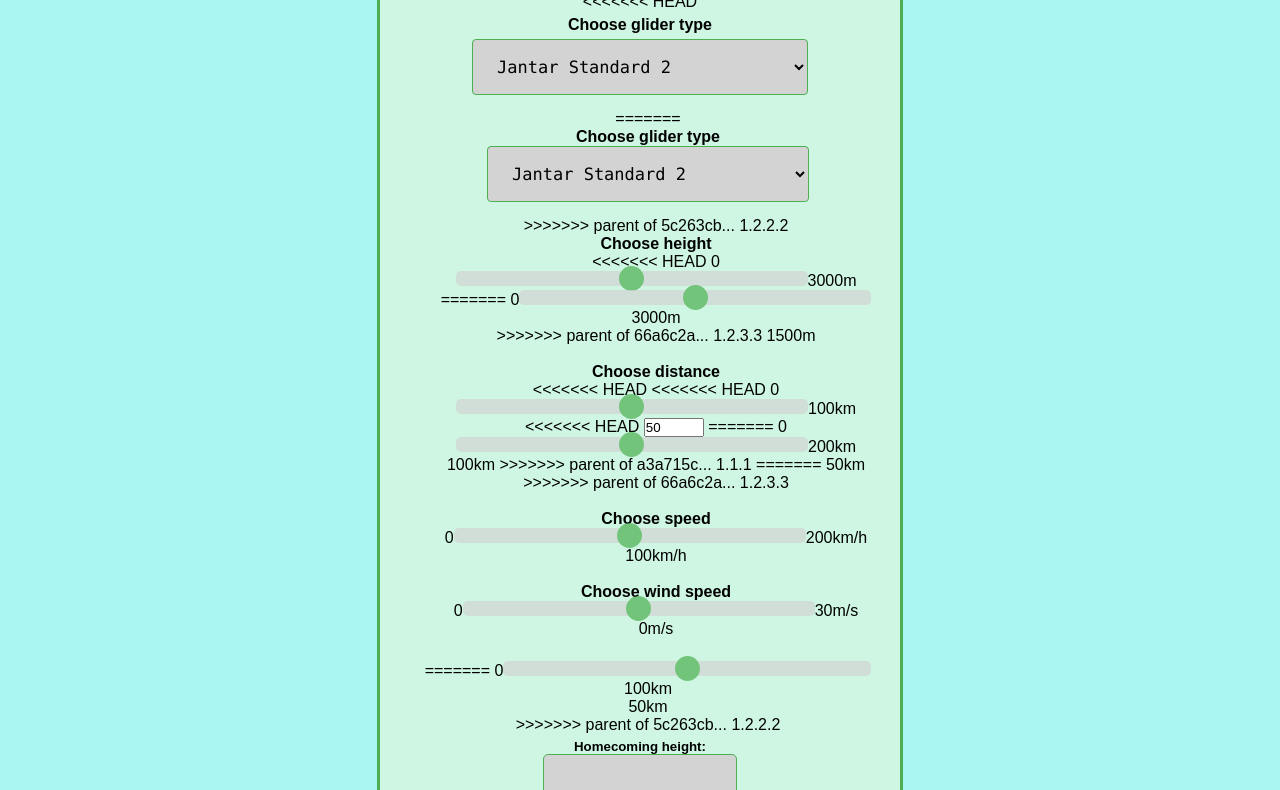
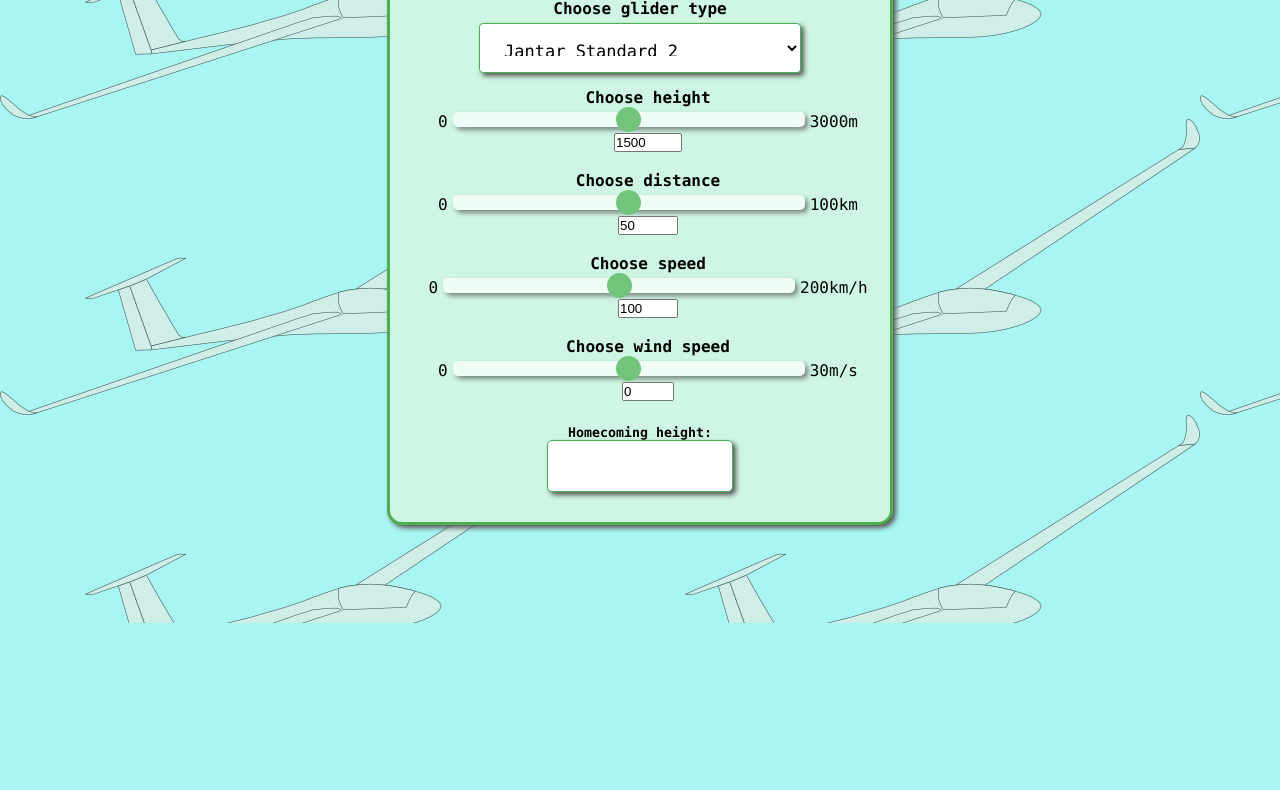
Before and after one commit to MrGuzior/Home-Glide-Calculator, a plain HTML site: page index.html in a window 1280 px wide. Shown: the part 177-967 px from the top of the page. After the commit the page ends 800 px from the top, so only its background shows below. Drawn offline with Linux system fonts and the light colour scheme.

Commit message:
1.2.3.4
Moze kurwa zadziala

```diff
--- a/HomeGlide.js
+++ b/HomeGlide.js
@@ -1,53 +1,28 @@
-<<<<<<< HEAD
-/*function glideR(distance, height, modell){
-		let glideRacio = modell * height;
-
-
-		if (glideRacio>= distance) {
-			console.log("Go home!");
-					}
-		else if (glideRacio< distance) {
-			console.log("No Home!");
-		}
-}
-glideR(79, 2, 40);
-*/
-										// Getting the information
-import * from "gliderlist.js";
-
-		let glideRatio = 0;
-=======
 										/////////////////////////////
 										//////////MrGuzior///////////
 										///////////2018//////////////
 
 
 										// Getting the information
->>>>>>> parent of 5c263cb... 1.2.2.2
-		let glideRacio = 0;
+import * from "gliderlist.js";
+
+		let glideRatio = 0;
 
 		function changeGlider(event){
-			glideRacio=event.value;
-<<<<<<< HEAD
-			console.log(glideRacio);
-=======
->>>>>>> parent of 5c263cb... 1.2.2.2
+			glideRatio=event.value;
 		}
 
 		let glideHeight = 0;
 
 		function heightGlider(event){
 			glideHeight=event.value;
-			console.log(glideHeight);
 		}
 
 		let glideDistance = 0;
 
 		function distanceGlider(event){
 			glideDistance=event.value;
-			console.log(glideDistance);
 		}
-<<<<<<< HEAD
 
 		let glideSpeed = 0;
 
@@ -61,8 +36,8 @@ import * from "gliderlist.js";
 			glideWind=event.value;
 		}
 
+													//Returning Values
 
-<<<<<<< HEAD
 		function heightGliderReturn(event){
 			glideHeightReturn=event.value;
 		}
@@ -86,37 +61,22 @@ import * from "gliderlist.js";
 		}
 
 ///
-=======
->>>>>>> parent of 5c263cb... 1.2.2.2
-=======
->>>>>>> parent of 66a6c2a... 1.2.3.3
 										//Calculating information
 
 		let homeHeight = 0;
-		glideRacio = 38;
+		glideRatio = 38;
 		glideHeight = 1500;
 		glideDistance =100;
 
 
-		function homeComing(glideRacio, glideHeight, glideDistance, result, homeHeight){
+		function homeComing(glideRatio, glideHeight, glideDistance, result, homeHeight){
 			homeHeight = 0;
-			homeHeight = glideDistance / glideRacio;
+			homeHeight = glideDistance / glideRatio;
 			homeHeight = glideHeight-(homeHeight * 1000);
-			console.log(homeHeight.toFixed(0)+"m");
 			return homeHeight.toFixed(0)+"m";
 		}
-<<<<<<< HEAD
-
+										//Showing the results
 		function result(){
 		let result = document.getElementById("result")
 		result.innerHTML = homeComing(glideRatio, glideHeight, glideDistance, result, homeHeight);
 		}
-		result.innerHTML = homeComing(glideRacio, glideHeight, glideDistance, result, homeHeight);
-		}
-=======
-										//Showing results
-		function result(){
-		let result = document.getElementById("result")
-		result.innerHTML = homeComing(glideRacio, glideHeight, glideDistance, result, homeHeight);
-		}
->>>>>>> parent of 5c263cb... 1.2.2.2
--- a/index.html
+++ b/index.html
@@ -11,7 +11,6 @@
 	<div class="container">
 			<h1>Final Glide Calculator</h1>
 		<div id="list">
-<<<<<<< HEAD
 			<h4 id="chooseGlider">Choose glider type</h4> <!--Input for glider type-->
 				<select id="glidersList" name="glidersList" onchange="changeGlider(this), result()">
 				  <option id="jantarStandard2" value="39">Jantar Standard 2</option>
@@ -29,68 +28,30 @@
 				  <option id="sg38" value="16">SG 38</option>
 				</select>
 		<div class="slidecontainer">
-=======
-			<h4>Choose glider type</h4> <!--Input for glider type-->
-			<select id="glidersList" name="glidersList" onchange="changeGlider(this), result()">
-			  <option value="38">Jantar Standard 2</option>
-			  <option value="45">Duo Discus</option>
-			  <option value="33">ASK 21</option>
-			  <option value="32">Pilatus B4</option>
-			  <option value="36">ASW 15</option>
-			  <option value="39">ASW 19</option>
-			  <option value="40">ASW 20</option>
-			  <option value="42">DG600</option>
-			  <option value="37">Pik 20</option>
-			  <option value="23">Ka 6</option>
-			  <option value="26">Bergfalke II</option>
-			  <option value="16">SG 38</option>
-			</select>
-				<div class="slidecontainer">
->>>>>>> parent of 5c263cb... 1.2.2.2
 					<h4>Choose height</h4> <!--Input for height-->
 						<form oninput="heightOutput.value=parseInt(heightSlider.value)">
-<<<<<<< HEAD
-						 	 0<input  onchange="heightGlider(this), result()" type="range" min="0" max="3000" value="1500" class="slider" id="heightSlider">3000m <br>
-=======
 						     	 0<input  onchange="heightGlider(this), result()" type="range" min="0" max="3000" value="" class="slider" id="heightSlider">3000m <br>
->>>>>>> parent of 66a6c2a... 1.2.3.3
-							<output name="heightOutput" id="heightOutput" for="heightSlider">1500</output>m
+							<input id="heightOutput" type="number" name="heightOutput" for="heightGlider" oninput="heightSlider.value=parseInt(heightOutput.value)" min="0" max="3000" value="1500">
 						</form> <br>
 
 					<h4>Choose distance</h4> <!--Input for distance-->
 						<form oninput="distanceOutput.value=parseInt(distanceSlider.value)">
-<<<<<<< HEAD
-<<<<<<< HEAD
 						 	  0<input  onchange="distanceGlider(this), result()" type="range" min="0" max="100" value="" class="slider" id="distanceSlider">100km <br>
-<<<<<<< HEAD
 							<input id="distanceOutput" type="number" name="distanceOutput" for="distanceGlider" oninput="distanceSlider.value=parseInt(distanceOutput.value)" min="0" max="100" value="50">
-=======
-						 	 0<input  onchange="distanceGlider(this), result()" type="range" min="0" max="200" value="100" class="slider" id="distanceSlider">200km <br>
-							<output name="distanceOutput" for="distanceSlider">100</output>km
->>>>>>> parent of a3a715c... 1.1.1
-=======
-							<output name="distanceOutput" for="distanceSlider">50</output>km
->>>>>>> parent of 66a6c2a... 1.2.3.3
 						</form> <br>
 
 					<h4>Choose speed</h4> <!--Input for speed-->
 						<form oninput="speedOutput.value=parseInt(speedSlider.value)">
 						 	0<input  onchange="speedGlider(this), result()" type="range" min="0" max="200" value="" class="slider" id="speedSlider">200km/h<br>
-							<output name="speedOutput" for="speedSlider">100</output>km/h
+							<input id="speedOutput" type="number" name="speedOutput" for="speedGlider" oninput="speedSlider.value=parseInt(speedOutput.value)" min="0" max="200" value="100">
 						</form> <br>
 
 					<h4>Choose wind speed</h4> <!--Input for wind-->
 						<form oninput="windOutput.value=parseInt(windSlider.value)">
 						 	 0<input  onchange="windGlider(this), result()" type="range" min="-30" max="30" value="" class="slider" id="windSlider">30m/s <br>
-							<output name="windOutput" for="windSlider">0</output>m/s
+							<input id="windOutput" type="number" name="windOutput" for="windGlider" oninput="windSlider.value=parseInt(windOutput.value)" min="0" max="30" value="0">
 						</form> <br>
 		</div>
-=======
-						 	 0<input  onchange="distanceGlider(this), result()" type="range" min="0" max="100" value="50" class="slider" id="distanceSlider">100km <br>
-							<output name="distanceOutput" for="distanceSlider">50</output>km
-						</form> <br>
->>>>>>> parent of 5c263cb... 1.2.2.2
-				</div>
 			<h5>Homecoming height:</h5>
 
 		<div class="output">
--- a/style.css
+++ b/style.css
@@ -11,22 +11,30 @@ body{
 	margin:auto;
 	text-align: center;
 	background-color: #A9F5F2;
-	font-family: Arial, Helvetica;
+	font-family:Lucida Console, Arial, Helvetica;
+}
+
+body:after{
+	content: "";
+  	background: url(backgroundGlider.png);
+  	opacity: 0.6;
+  	top: 0;
+  	left: 0;
+ 	bottom: 0;
+ 	right: 0;
+  	position: absolute;
+  	z-index: -1;
 }
 
 .container{
-<<<<<<< HEAD
 	height:auto;
 	width:480px;
-=======
->>>>>>> parent of 5c263cb... 1.2.2.2
-	height:550px;
-	width:500px;
 	background-color:#CEF6E3;
 	margin:auto;
 	padding:20px 10px 20px 10px;
 	border:#4CAF50 3px solid;
 	border-radius: 15px;
+	box-shadow:3px 3px 5px #585858;
 }
 
 #list{
@@ -39,12 +47,12 @@ body{
 
 #glidersList{
     width: 70%;
+    height:50px;
     padding: 16px 20px;
     border: none;
     border-radius: 4px;
-    background-color: #d3d3d3;
+    background-color: #fff;
     border:#4CAF50 1px solid;
-<<<<<<< HEAD
     box-shadow:3px 3px 5px #585858;
     font-family:Lucida Console, Arial, Helvetica;
     font-size:17px;
@@ -53,8 +61,6 @@ body{
 
 .slidecontainer{
 	margin:5px 2px 5px 18px;
-=======
->>>>>>> parent of acb33fa... 1.1.2
 }
 
 .slider {
@@ -62,11 +68,13 @@ body{
     width: 80%;
     height: 15px;
     border-radius: 5px;
-    background: #d3d3d3;
+    background: #fff;
     outline: none;
     opacity: 0.7;
     -webkit-transition: .2s;
     transition: opacity .2s;
+    box-shadow:3px 3px 5px #585858;
+    margin:5px 5px;
 }
 
 .slider::-webkit-slider-thumb {
@@ -96,30 +104,18 @@ body{
 	color:#000;
 
 }
-
-.button{
-	background-color:#4CAF50;
-	color: #000;
-	padding: 10px 30px;
-	font-size: 26px;
-	border:none;
-	margin:5px 10px -10px 10px;
-	border-radius:5px;
-
-
-}
-
 .output{
 	margin:auto;
 	height:50px;
 	width:40%;
-	background-color: #d3d3d3;
+	background-color: #fff;
 	color:#000;
 	font-family: Arial;
 	font-size:20px;
 	text-align: center;
 	border-radius: 5px;
 	border:#4CAF50 1px solid;
+	box-shadow:3px 3px 5px #585858;
 
 }
 
```
Also changed, not shown: backgroundGlider.png (added).
